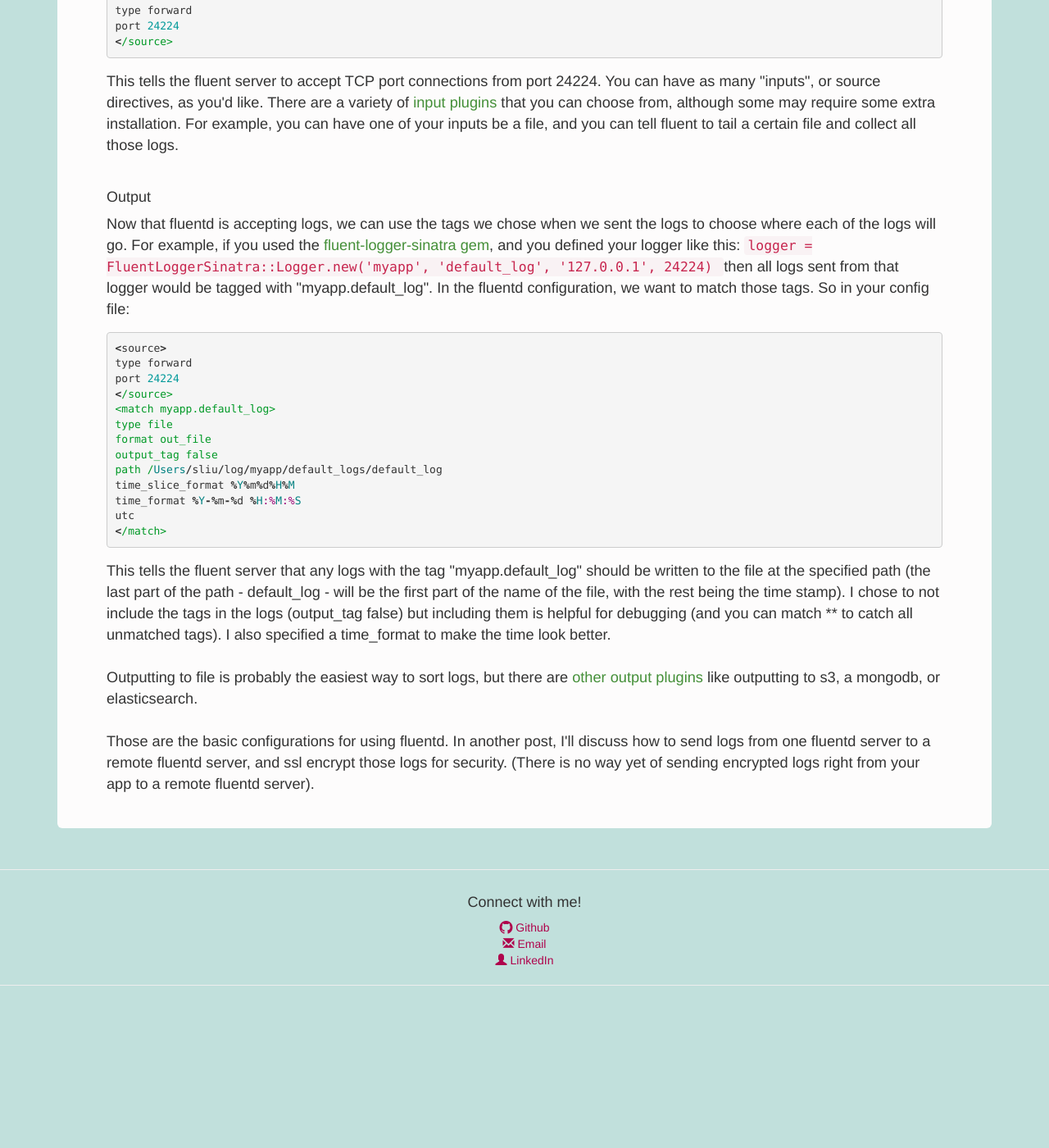
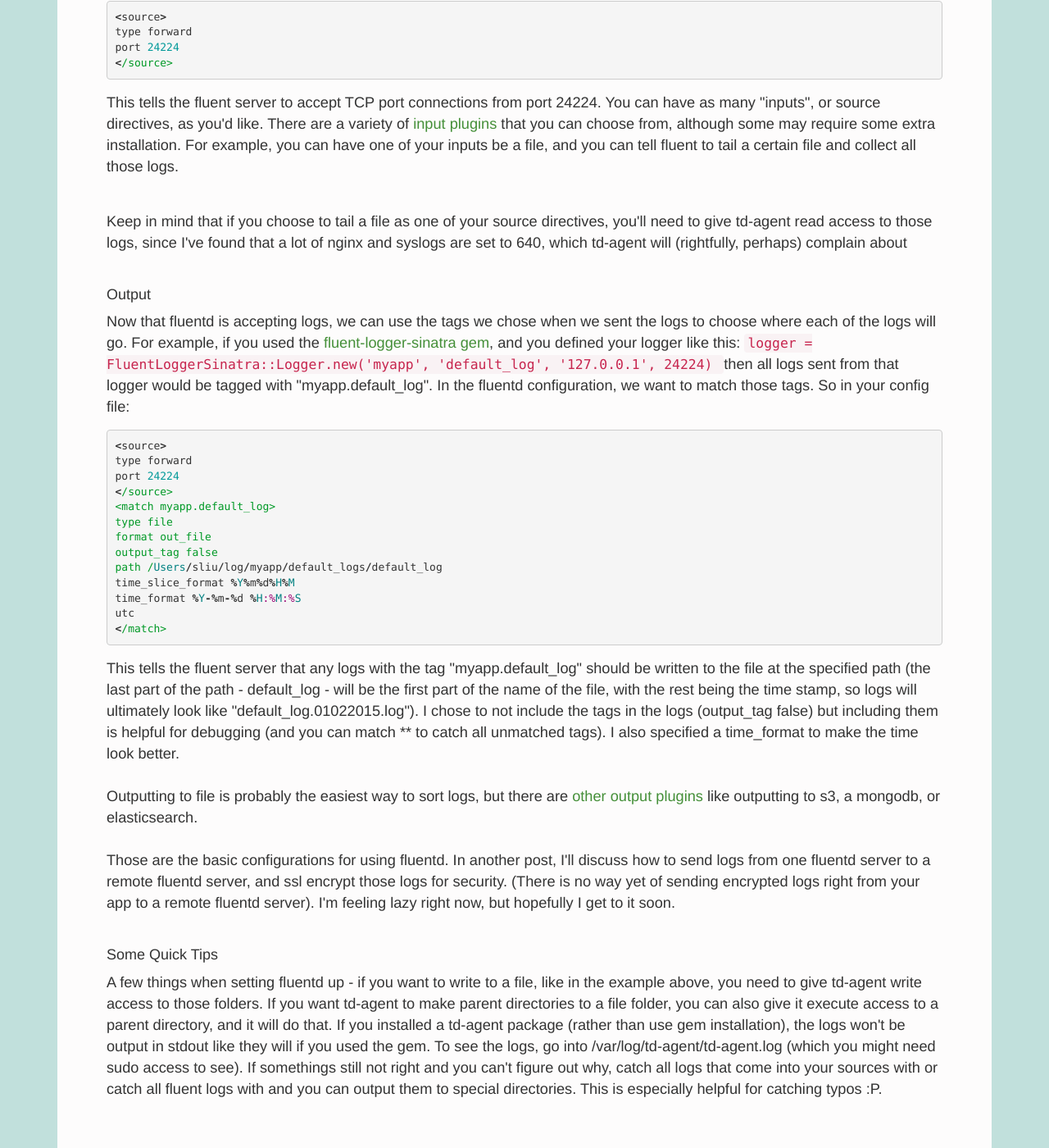
Before and after one commit to sliuu/sliuu.github.io, a Jekyll site: the page built from _posts/2015-07-18-struggling-with-fluentd-part-2.html, in a window 1280 px wide and 1400 px high, scrolled down 1233 px. Shown: the whole window at 82% size. Built offline with Jekyll 4.4.1, drawn with Linux system fonts in a browser that asks for light colours; before the commit the page ends 2455 px from its top, so only the background shows below that; some of the changed text lies outside the part shown.

```diff
--- a/_posts/2015-07-18-struggling-with-fluentd-part-2.html
+++ b/_posts/2015-07-18-struggling-with-fluentd-part-2.html
@@ -30,9 +30,9 @@ the service like this: <code> $ sudo service td-agent start </code> or like this
 likely run into more random errors this way though, I've found). The instructions on the fluentd docs are a little vague, so I'd
 like to elaborate on each of the steps. <br/><br/> After installing the gem, you'll run <code> $ fluentd --setup ./fluent </code> to
 make the directory where your fluentd configuration will be. By default the config file will be at ./fluent/fluent.conf. Keep in
-mind that wherever you run the setup command will be where the fluent directory is created. To start the fluentd service, run
+mind that wherever you run the setup command will be where the fluent directory is created (something that took me waaayy too long to figure out). To start the fluentd service, run
 <code> $ fluentd -c [config-file] </code> So, for example, if your config file is at ~/fluent/fluent.conf, you'll run <code>
-  $ fluentd -c ~/fluent/fluent.conf </code> You can add in options like "-vv" or "-v" to be more verbose. <br/><br/></p>
+  $ fluentd -c ~/fluent/fluent.conf </code> You can add in options like "-vv" or "-v" to be more verbose (with -vv being the most verbose, and very helpful for debugging) <br/><br/></p>
 
 <h3> Configuration </h4>
 
@@ -48,6 +48,9 @@ port 24224
 <p>This tells the fluent server to accept TCP port connections from port 24224. You can have as many "inputs", or source directives, as you'd like. There are a variety of <a href="http://docs.fluentd.org/articles/input-plugin-overview">input plugins</a> that you can
 choose from, although some may require some extra installation. For example, you can have one of your inputs be a file, and you
 can tell fluent to tail a certain file and collect all those logs. <br/> <br/> </p>
+
+<p> Keep in mind that if you choose to tail a file as one of your source directives, you'll need to give td-agent read access to those
+logs, since I've found that a lot of nginx and syslogs are set to 640, which td-agent will (rightfully, perhaps) complain about <br/> <br/></p>
 
 <h4> Output </h4>
 <p> Now that fluentd is accepting logs, we can use the tags we chose when we sent the logs to choose where each of the logs will go.
@@ -70,9 +73,13 @@ utc
 </p>
 
 <p> This tells the fluent server that any logs with the tag "myapp.default_log" should be written to the file at the specified path
-(the last part of the path - default_log - will be the first part of the name of the file, with the rest being the time stamp).
+(the last part of the path - default_log - will be the first part of the name of the file, with the rest being the time stamp, so logs will ultimately look like "default_log.01022015.log").
 I chose to not include the tags in the logs (output_tag false) but including them is helpful for debugging (and you can match ** to
 catch all unmatched tags). I also specified a time_format to make the time look better. <br/><br/> Outputting to file is probably
 the easiest way to sort logs, but there are <a href="http://docs.fluentd.org/articles/output-plugin-overview">other output plugins</a> like outputting to s3, a mongodb, or elasticsearch. <br/><br/> Those are the basic configurations for using fluentd. In another
 post, I'll discuss how to send logs from one fluentd server to a remote fluentd server, and ssl encrypt those logs for security.
-(There is no way yet of sending encrypted logs right from your app to a remote fluentd server). </p>
+(There is no way yet of sending encrypted logs right from your app to a remote fluentd server). I'm feeling lazy right now, but hopefully I get to it soon. <br/> <br/> </p>
+
+<h4> Some Quick Tips </h4>
+
+<p> A few things when setting fluentd up - if you want to write to a file, like in the example above, you need to give td-agent write access to those folders. If you want td-agent to make parent directories to a file folder, you can also give it execute access to a parent directory, and it will do that. If you installed a td-agent package (rather than use gem installation), the logs won't be output in stdout like they will if you used the gem. To see the logs, go into /var/log/td-agent/td-agent.log (which you might need sudo access to see). If somethings still not right and you can't figure out why, catch all logs that come into your sources with <match **> or catch all fluent logs with <match fluent.**> and you can output them to special directories. This is especially helpful for catching typos :P. <br/> <br/>
--- a/about/index.html
+++ b/about/index.html
@@ -7,13 +7,13 @@ title: about
 <div class="jumbotron">
   <blockquote>
   <h4>
-    <em>tl;dr </em> I'm a college student finding her way in the world of hacking
+    <em>tl;dr </em> I'm a college student blogging about life, coding, and random midnight thoughts
   </h4>
   </blockquote>
   <!--img src="{{ site.baseurl }}/assets/about-me.png" alt="This is me!" style="width:200px;height:200px;"-->
   <p> My first experience of coding outside of class was a hackathon in new york
   city. I did what any confused, inexperienced girl in a sea of experienced male
-  hackers would do - I pretended to know more than I did. Well that didn't work
+  hackers would do - I pretended to know more than I did, I feigned interest in design and front-end cause none of the guys wanted to do it, and I took a back seat as the rest of them discussed what project we'd embark on. Well, that didn't work
   out great for me... they kept throwing words at me I didn't know like "bashrc"
   and "database". Luckily, I ended up pairing with a mentor and building a sinatra
   app from scratch, and I learned a lot.
@@ -24,7 +24,7 @@ title: about
   I thought he was crazy. But through reading <a href="http://hardscrabble.net">his</a> I
   started to think maybe it wasn't such a crazy idea. And so I decided to write a blog, to help people like me
   who are occasionally helpless and confused, to help myself remember everything
-  I learned, and to teach myself how to teach.
+  I learned, and to teach myself how to teach (and also to have an outlet when its midnight and a thought pops in my head).
   </br></p>
   <p> I'm currently a sophomore at Williams College, a tiny liberal arts school
   in eastern Massachussetts, studying Math and Computer Science (shocker).
```
Also changed, not shown: _posts/2015-07-18-struggling-with-fluentd-part-1.html (+8 -2 lines), _posts/2015-08-10-why-i-hate-your-chinese-tattoos.html (added, +15 -0 lines).
